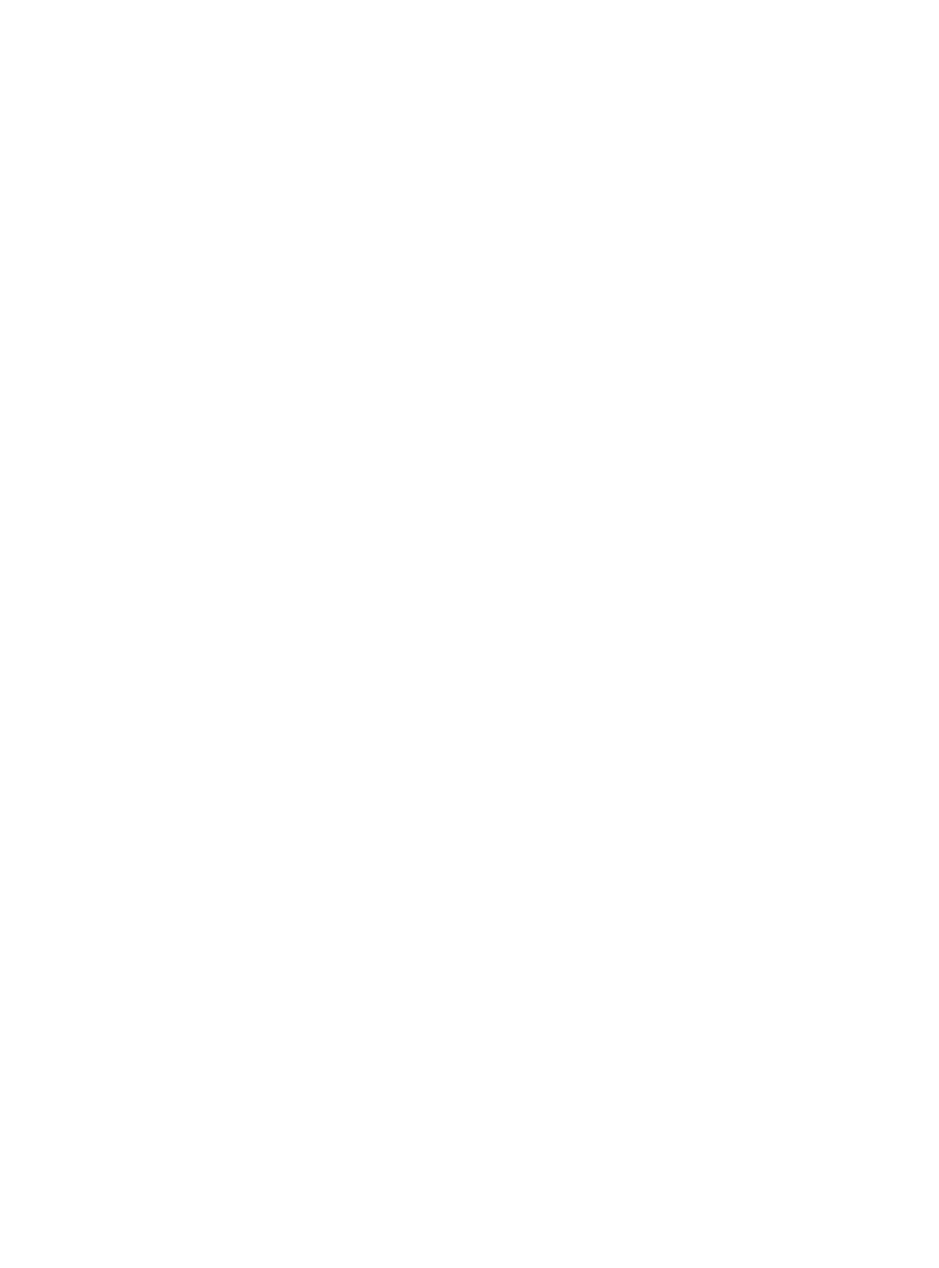
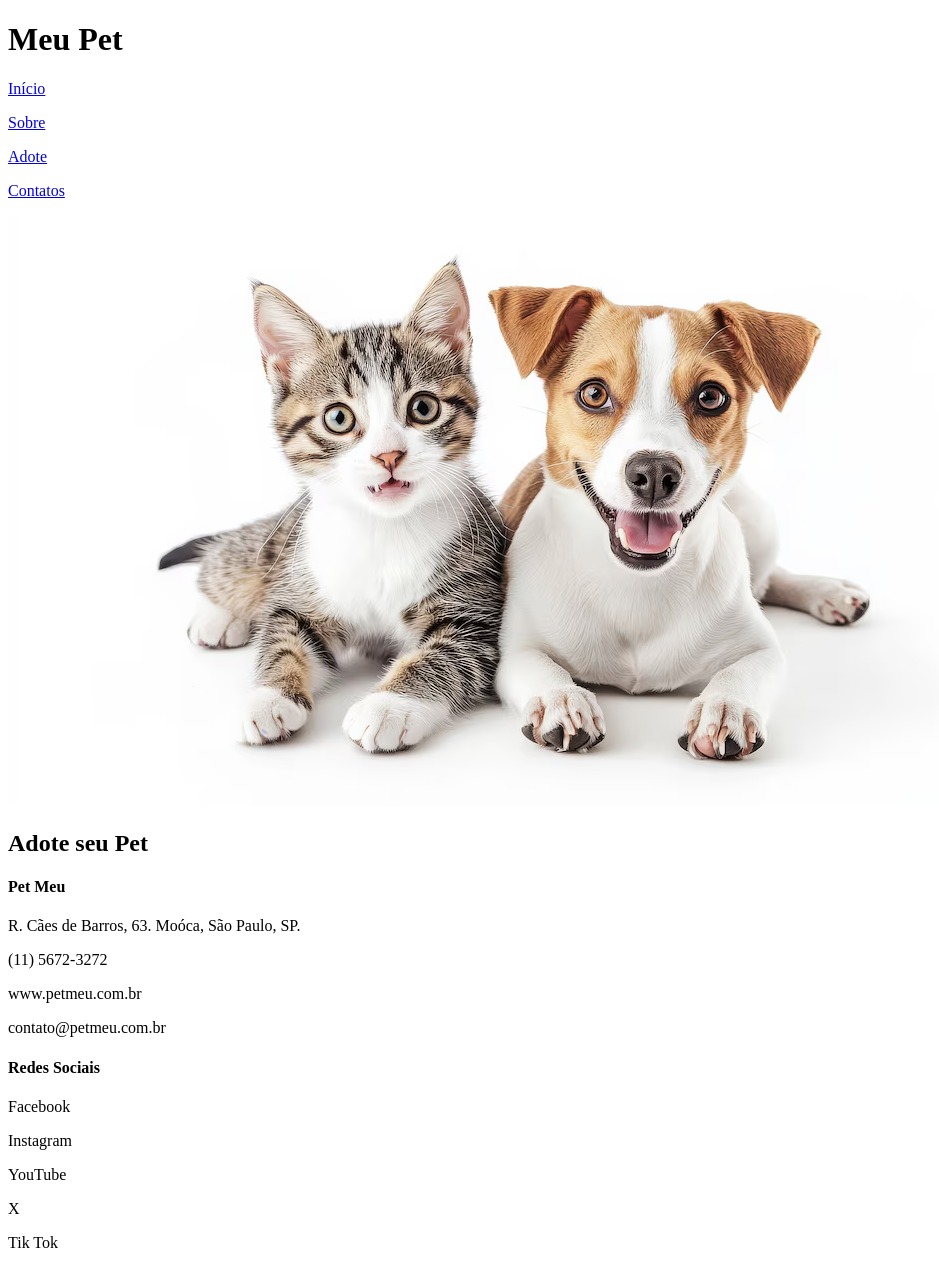
Before and after one commit to dimildesigner/senai_programacao_de_internet_estudos02, a plain HTML site: page adote.html in a window 1280 px wide. Shown: the whole page, without its empty margins (0-939 px from the left). Before the commit the page ends 800 px from the top, so only its background shows below. Drawn offline with Linux system fonts and the light colour scheme.

Commit message:
Ajustes nas páginas + inclusão de imagens

```diff
--- a/adote.html
+++ b/adote.html
@@ -6,6 +6,42 @@
     <title>Pet Meu - Adote</title>
 </head>
 <body>
+    <!-- Nome do site -->
+    <h1>Meu Pet</h1>
+
+    <!-- Menu -->
+    <div id="menu">
+        <p><a href="index.html">Início</a></p>
+        <p><a href="sobre.html">Sobre</a></p>
+        <p><a href="adote.html">Adote</a></p>
+        <p><a href="contato.html">Contatos</a></p>
+    </div>
+
+    <div id="foto_topo">
+        <img src="img/cao_gato_topo_adote.png" alt="">
+    </div>
+
+    <div id="info">
+        <h2>Adote seu Pet</h2>
+    </div>
+
+    <footer>
+        <div>
+            <h4>Pet Meu</h4>
+            <p>R. Cães de Barros, 63. Moóca, São Paulo, SP.</p>
+            <p>(11) 5672-3272</p>
+            <p>www.petmeu.com.br</p>
+            <p>contato@petmeu.com.br</p>
+        </div>
+        <div>
+            <h4>Redes Sociais</h4>
+            <p>Facebook</p>
+            <p>Instagram</p>
+            <p>YouTube</p>
+            <p>X</p>
+            <p>Tik Tok</p>
+        </div>
+    </footer>
 
 </body>
 </html>
```
Also changed, not shown: contato.html (+36 -0 lines), index.html (+41 -5 lines), sobre.html (+36 -0 lines), img/cao_gato_topo.png (added), img/cao_gato_topo_adote.png (added), img/cao_gato_topo_contato.jpg (added), img/cao_gato_topo_sobre.png (added).
